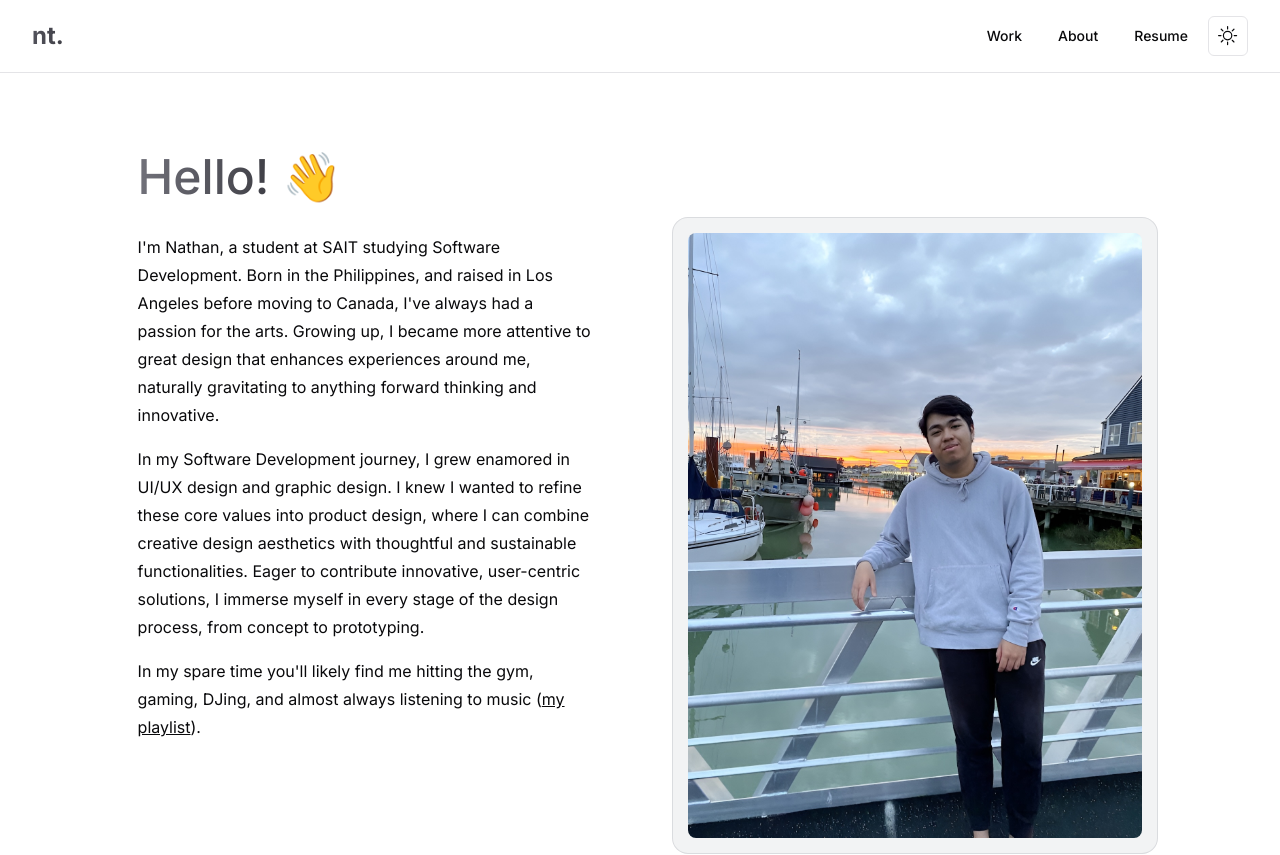
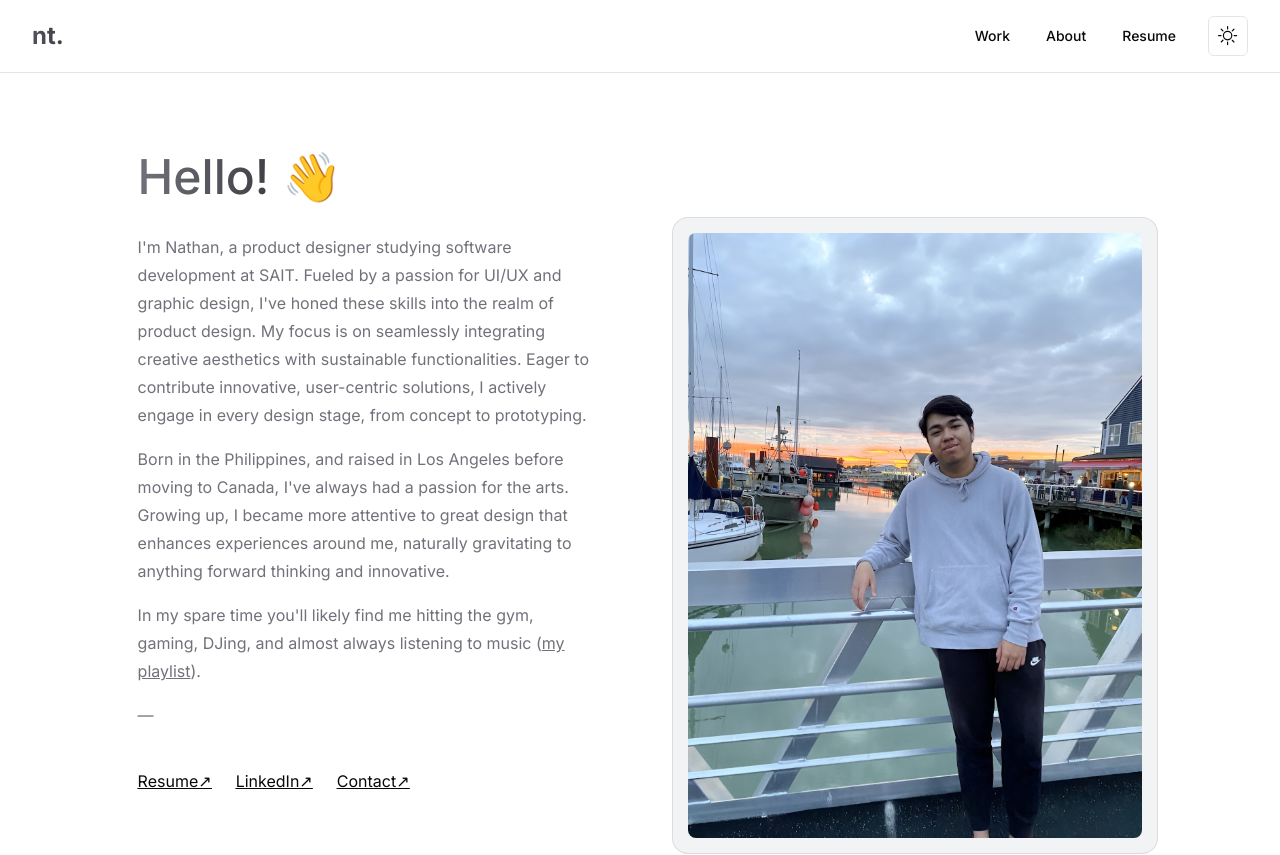
Before and after one commit to ntgarcia/ntns.me, a Next.js app: page /about in a window 1280 px wide. Shown: the top 855 px of the page. Built offline with nearby package versions, Linux system fonts and the light colour scheme.

Commit message:
Added CV

```diff
--- a/components/layout/footer.tsx
+++ b/components/layout/footer.tsx
@@ -13,20 +13,20 @@ export default function Footer() {
             Get in Touch!
           </h1>
           <ul className="my-6 flex flex-wrap flex-col sm:flex-row gap-3 sm:gap-6 items-start sm:items-center text-sm md:text-base mb-4 underline">
-            <Link href={siteConfig.links.github}>
+            <Link href={siteConfig.links.github} target="_blank">
               <h1 className=" hover:text-muted-foreground">Github↗︎</h1>
             </Link>
-            <Link href="https://www.linkedin.com/in/ntns/">
+            <Link href="https://www.linkedin.com/in/ntns/" target="_blank">
               <h1 className=" hover:text-muted-foreground">LinkedIn↗︎</h1>
             </Link>
-            <Link href="mailto:hello@ntns.me">
+            <Link href="mailto:hello@ntns.me" target="_blank">
               <h1 className=" hover:text-muted-foreground">Contact↗︎</h1>
             </Link>
           </ul>
         </div>
         <div className="flex flex-wrap items-start md:justify-end flex-col sm:flex-row mt-2 w-1/3 sm:w-1/2">
           <div className="block text-right">
-            <h1 className="text-sm md:text-base mb-5 text-pretty">
+            <h1 className="text-sm text-muted-foreground font-medium md:text-base mb-5 text-pretty">
               Designed and coded by Nathan Garcia ✨
             </h1>
             <p className="text-sm text-muted-foreground font-medium">
--- a/components/layout/navbar.tsx
+++ b/components/layout/navbar.tsx
@@ -59,16 +59,21 @@ export default function Navbar() {
                   </Link>
                 </NavigationMenuItem>
                 <NavigationMenuItem>
-                  <Link href="/" legacyBehavior passHref>
-                    <NavigationMenuLink
-                      className={navigationMenuTriggerStyle()}
-                    >
+                  <Link
+                    href="/Nathan_Garcia-Resume_2024.pdf"
+                    passHref
+                    target="_blank"
+                    rel="noopener noreferrer"
+                  >
+                    <span className="group inline-flex h-10 w-max items-center justify-center rounded-md px-4 py-2 text-sm font-medium transition-colors hover:underline hover:text-accent-foreground disabled:pointer-events-none disabled:opacity-50">
                       Resume
-                    </NavigationMenuLink>
+                    </span>
                   </Link>
                 </NavigationMenuItem>
                 <NavigationMenuItem>
-                  <ModeToggle />
+                  <span className="ml-3">
+                    <ModeToggle />
+                  </span>
                 </NavigationMenuItem>
               </NavigationMenuList>
             </NavigationMenu>
--- a/components/pages/bio.tsx
+++ b/components/pages/bio.tsx
@@ -1,5 +1,7 @@
 import { ImageFrame } from "../image-frame";
 import Image from "next/image";
+import { siteConfig } from "../../config/site";
+import Link from "next/link";
 
 export default function Bio() {
   return (
@@ -14,21 +16,21 @@ export default function Bio() {
           </span>{" "}
           👋
         </h1>
-        <div className="flex flex-col gap-4 leading-7">
+        <div className="flex flex-col gap-4 leading-7 text-muted-foreground">
           <p>
-            I'm Nathan, a student at SAIT studying Software Development. Born in
-            the Philippines, and raised in Los Angeles before moving to Canada,
-            I've always had a passion for the arts. Growing up, I became more
-            attentive to great design that enhances experiences around me,
-            naturally gravitating to anything forward thinking and innovative.
+            I'm Nathan, a product designer studying software development at
+            SAIT. Fueled by a passion for UI/UX and graphic design, I've honed
+            these skills into the realm of product design. My focus is on
+            seamlessly integrating creative aesthetics with sustainable
+            functionalities. Eager to contribute innovative, user-centric
+            solutions, I actively engage in every design stage, from concept to
+            prototyping.
           </p>
           <p>
-            In my Software Development journey, I grew enamored in UI/UX design
-            and graphic design. I knew I wanted to refine these core values into
-            product design, where I can combine creative design aesthetics with
-            thoughtful and sustainable functionalities. Eager to contribute
-            innovative, user-centric solutions, I immerse myself in every stage
-            of the design process, from concept to prototyping.
+            Born in the Philippines, and raised in Los Angeles before moving to
+            Canada, I've always had a passion for the arts. Growing up, I became
+            more attentive to great design that enhances experiences around me,
+            naturally gravitating to anything forward thinking and innovative.
           </p>
           <p>
             In my spare time you'll likely find me hitting the gym, gaming,
@@ -41,6 +43,18 @@ export default function Bio() {
             </a>
             ).
           </p>{" "}
+          <p>—</p>
+          <ul className="text-foreground my-6 flex flex-wrap flex-row gap-3 sm:gap-6 items-start sm:items-center text-sm md:text-base mb-4 underline">
+            <Link href="/Nathan_Garcia-Resume_2024.pdf" target="_blank">
+              <h1 className=" hover:text-muted-foreground">Resume↗︎</h1>
+            </Link>
+            <Link href="https://www.linkedin.com/in/ntns/" target="_blank">
+              <h1 className=" hover:text-muted-foreground">LinkedIn↗︎</h1>
+            </Link>
+            <Link href="mailto:hello@ntns.me" target="_blank">
+              <h1 className=" hover:text-muted-foreground">Contact↗︎</h1>
+            </Link>
+          </ul>
         </div>
       </div>
       <div className="w-full md:w-2/5">
--- /dev/null
+++ b/src/custom.d.ts
@@ -0,0 +1,4 @@
+declare module "*.pdf" {
+  const content: any;
+  export default content;
+}
```
Also changed, not shown: 1 other file (tests, documents, lock files or other folders).
